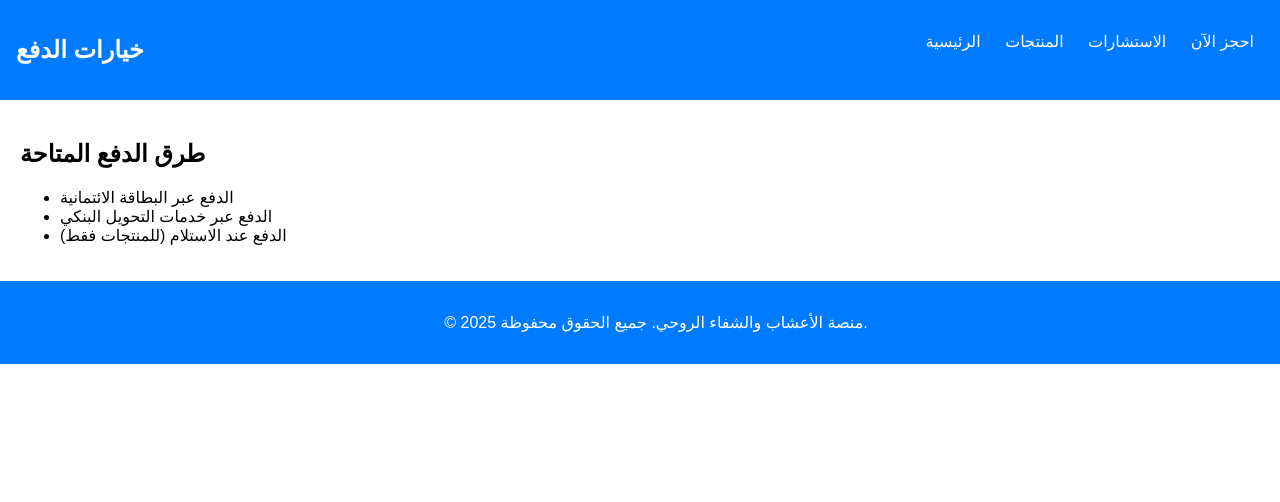
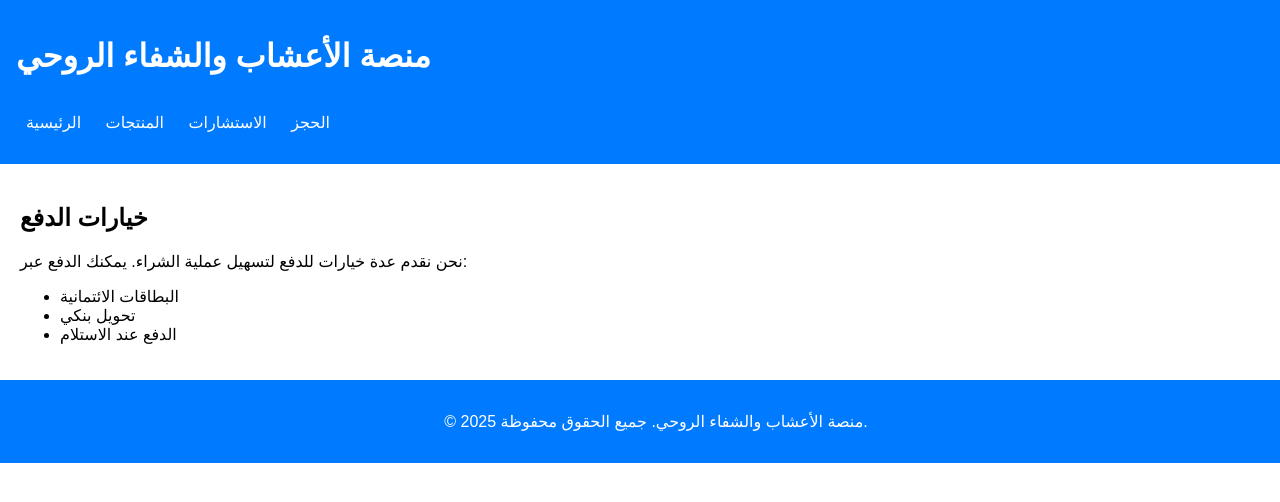
Before and after one commit to Kaleem736-bit/sw, a plain HTML site: page Payment.html in a window 1280 px wide. Shown: the top 502 px of the page. Drawn offline with Linux system fonts and the light colour scheme.

Commit message:
Update Payment.html

```diff
--- a/Payment.html
+++ b/Payment.html
@@ -1,5 +1,5 @@
 <!DOCTYPE html>
-<html lang="en">
+<html lang="ar">
 <head>
   <meta charset="UTF-8">
   <meta name="viewport" content="width=device-width, initial-scale=1.0">
@@ -8,28 +8,32 @@
 </head>
 <body>
   <header>
+    <div class="logo">
+      <h1>منصة الأعشاب والشفاء الروحي</h1>
+    </div>
     <nav>
-      <h1>خيارات الدفع</h1>
       <ul>
         <li><a href="index.html">الرئيسية</a></li>
         <li><a href="products.html">المنتجات</a></li>
         <li><a href="consultations.html">الاستشارات</a></li>
-        <li><a href="booking.html">احجز الآن</a></li>
+        <li><a href="booking.html">الحجز</a></li>
       </ul>
     </nav>
   </header>
 
   <main>
-    <h2>طرق الدفع المتاحة</h2>
+    <h2>خيارات الدفع</h2>
+    <p>نحن نقدم عدة خيارات للدفع لتسهيل عملية الشراء. يمكنك الدفع عبر:</p>
     <ul>
-      <li>الدفع عبر البطاقة الائتمانية</li>
-      <li>الدفع عبر خدمات التحويل البنكي</li>
-      <li>الدفع عند الاستلام (للمنتجات فقط)</li>
+      <li>البطاقات الائتمانية</li>
+      <li>تحويل بنكي</li>
+      <li>الدفع عند الاستلام</li>
     </ul>
   </main>
 
   <footer>
     <p>&copy; 2025 منصة الأعشاب والشفاء الروحي. جميع الحقوق محفوظة.</p>
   </footer>
+  <script src="script.js"></script>
 </body>
 </html>
```
